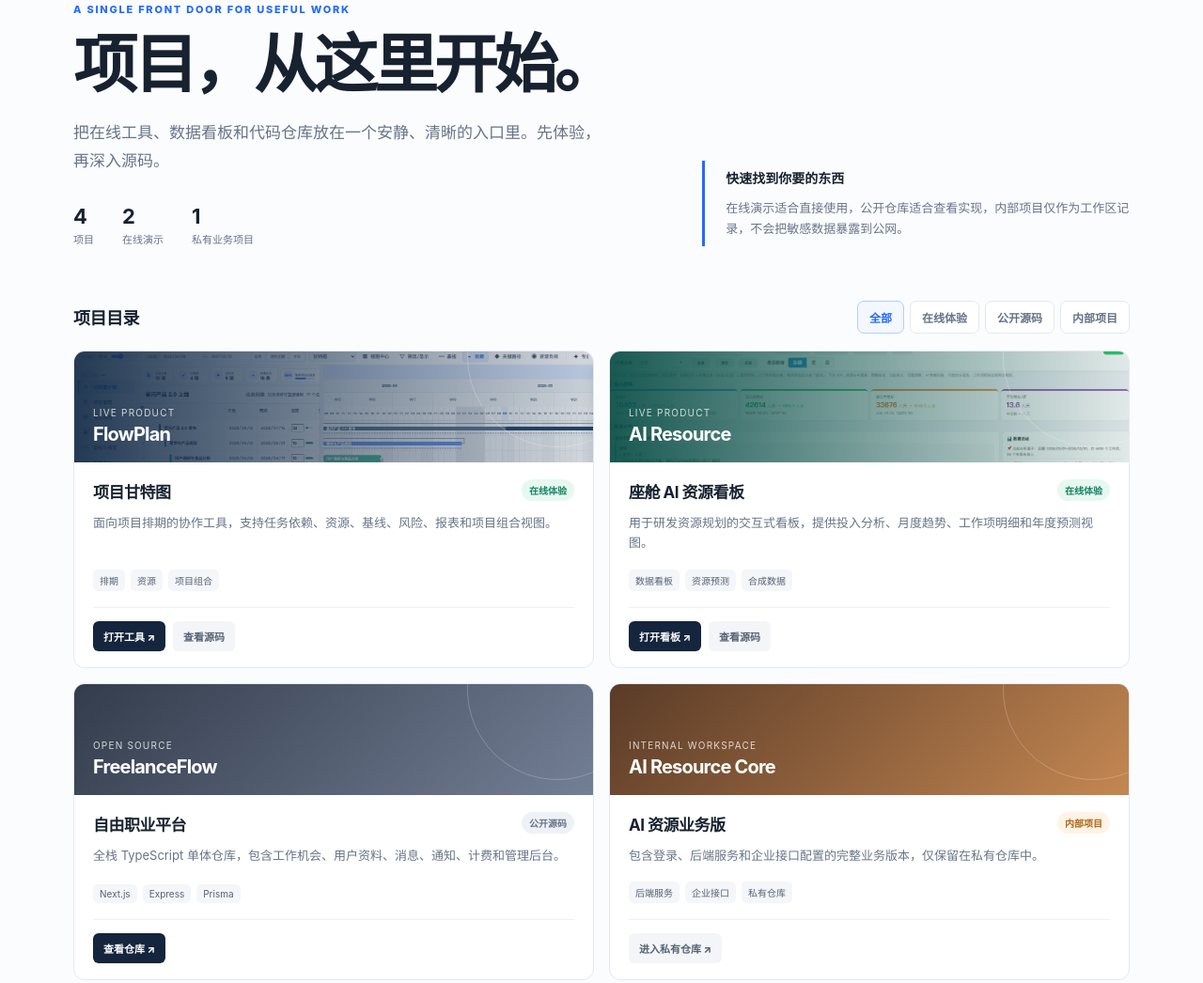
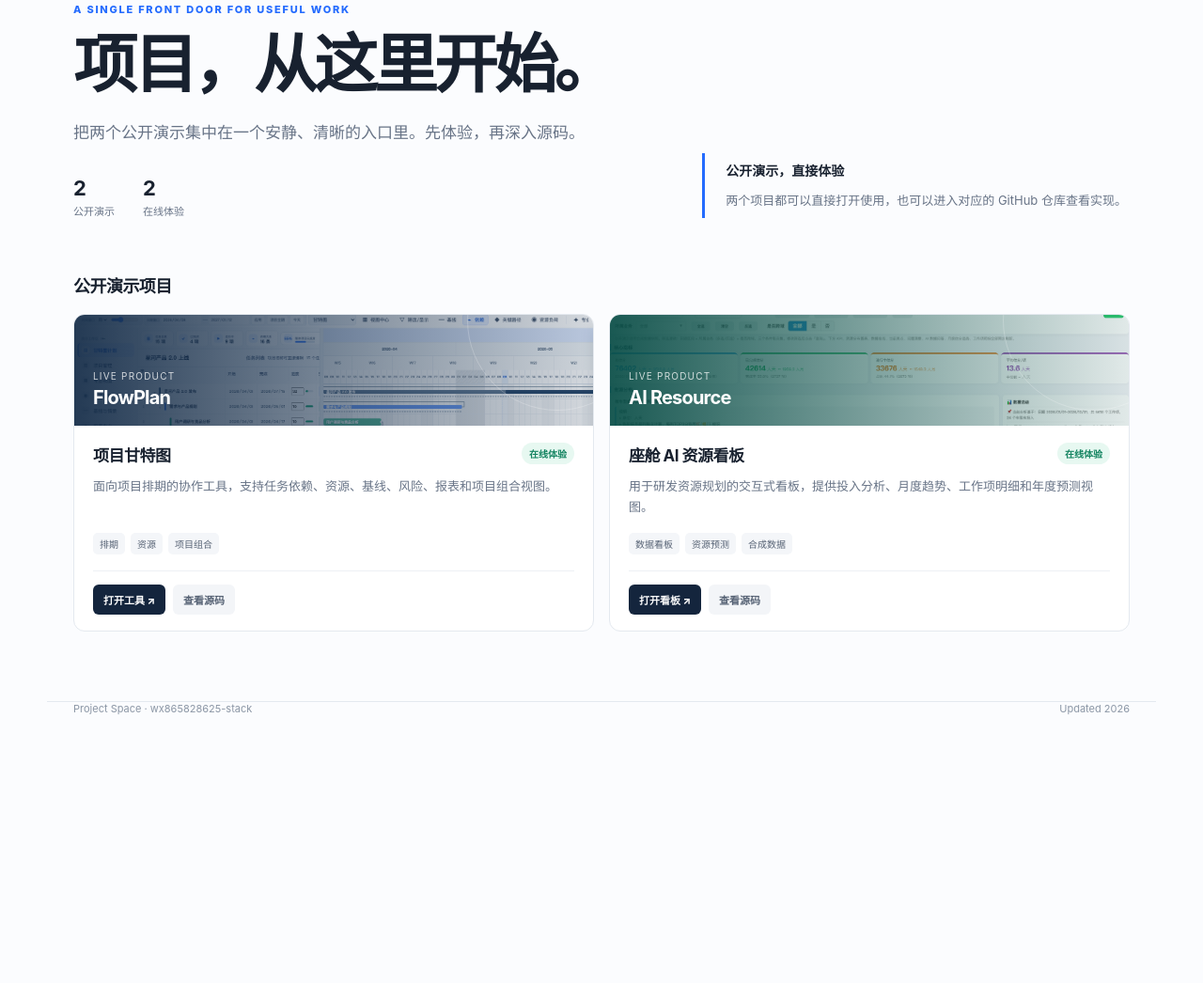
Before and after one commit to wx865828625-stack/project-portal, a plain HTML site: page index.html in a window 1280 px wide. Shown: the part 143-1189 px from the top of the page at 94% size. After the commit the page ends 904 px from the top, so only its background shows below. Drawn offline with Linux system fonts and the light colour scheme.

Commit message:
Show only public demo projects

```diff
--- a/index.html
+++ b/index.html
@@ -3,7 +3,7 @@
 <head>
   <meta charset="utf-8">
   <meta name="viewport" content="width=device-width, initial-scale=1">
-  <meta name="description" content="wx865828625-stack 的项目统一入口，集中访问在线工具和 GitHub 仓库。">
+  <meta name="description" content="wx865828625-stack 的公开演示项目入口，集中访问在线工具和 GitHub 仓库。">
   <title>Project Space · 项目统一入口</title>
   <style>
     :root { --ink:#18212f; --muted:#687487; --line:#e4e9ef; --paper:#fbfcfe; --blue:#246bfe; --mint:#159a76; --amber:#c97916; --navy:#14253d; }
@@ -28,9 +28,6 @@
     .stat span { color:var(--muted); font-size:11px; margin-top:3px; display:block; }
     .toolbar { display:flex; align-items:center; justify-content:space-between; gap:18px; margin:10px 0 18px; }
     .toolbar h2 { font-size:18px; margin:0; letter-spacing:-.03em; }
-    .filters { display:flex; gap:6px; flex-wrap:wrap; }
-    .filter { border:1px solid var(--line); background:#fff; color:var(--muted); border-radius:7px; padding:8px 12px; cursor:pointer; font-size:12px; font-weight:700; }
-    .filter.active, .filter:hover { color:var(--blue); border-color:#b5ccff; background:#f3f7ff; }
     .grid { display:grid; grid-template-columns:repeat(2,minmax(0,1fr)); gap:16px; padding-bottom:74px; }
     .card { position:relative; overflow:hidden; min-height:280px; display:flex; flex-direction:column; border:1px solid var(--line); border-radius:12px; background:#fff; transition:transform .2s, box-shadow .2s, border-color .2s; }
     .card:hover { transform:translateY(-3px); border-color:#c7d5e9; box-shadow:0 14px 34px rgba(24,50,85,.1); }
@@ -38,8 +35,6 @@
     .card-visual::after { content:""; width:190px; height:190px; border:1px solid rgba(255,255,255,.22); border-radius:50%; position:absolute; right:-58px; top:-90px; }
     .visual-flow { background-image:linear-gradient(90deg,rgba(18,42,70,.92),rgba(18,42,70,.18)),url('./assets/flowplan-preview.png'); background-size:cover; background-position:center 18%; }
     .visual-ai { background-image:linear-gradient(90deg,rgba(6,75,68,.92),rgba(6,75,68,.12)),url('./assets/dashboard-preview.png'); background-size:cover; background-position:center 10%; }
-    .visual-code { background:linear-gradient(135deg,#333c4c,#737f95); }
-    .visual-private { background:linear-gradient(135deg,#5a3b27,#c48752); }
     .visual-label { color:#fff; position:relative; z-index:1; }
     .visual-label .kind { display:block; font-size:10px; opacity:.78; letter-spacing:.12em; text-transform:uppercase; margin-bottom:5px; }
     .visual-label strong { font-size:20px; letter-spacing:-.04em; }
@@ -48,8 +43,6 @@
     .card h3 { margin:0; font-size:17px; letter-spacing:-.03em; }
     .badge { flex:none; border-radius:20px; padding:4px 8px; font-size:10px; font-weight:800; }
     .badge-live { background:#e7f8f1; color:#148461; }
-    .badge-code { background:#eef2f7; color:#687487; }
-    .badge-private { background:#fff3e5; color:#ad6612; }
     .desc { color:var(--muted); font-size:13px; line-height:1.65; margin:11px 0 17px; }
     .tags { display:flex; flex-wrap:wrap; gap:6px; margin-top:auto; }
     .tag { color:#566274; background:#f4f6f9; border-radius:5px; padding:4px 7px; font-size:10px; }
@@ -59,7 +52,6 @@
     .action.primary:hover { background:var(--blue); }
     .action.secondary { background:#f3f5f8; color:#566274; }
     .action.secondary:hover { background:#e8edf4; color:var(--ink); }
-    .action.disabled { color:#a2acb8; background:#f7f8fa; cursor:not-allowed; }
     footer { border-top:1px solid var(--line); padding:22px 0 28px; color:#8b96a5; font-size:11px; display:flex; justify-content:space-between; }
     @media (max-width:760px) { .shell { padding:0 18px; } .topbar { height:64px; } .hero { padding:52px 0 36px; display:block; } .hero-panel { margin-top:34px; } .grid { grid-template-columns:1fr; } .toolbar { align-items:flex-start; flex-direction:column; } footer { display:block; line-height:1.8; } }
   </style>
@@ -74,41 +66,23 @@
       <div>
         <p class="eyebrow">A single front door for useful work</p>
         <h1>项目，从这里开始。</h1>
-        <p class="intro">把在线工具、数据看板和代码仓库放在一个安静、清晰的入口里。先体验，再深入源码。</p>
-        <div class="stats"><div class="stat"><strong>4</strong><span>项目</span></div><div class="stat"><strong>2</strong><span>在线演示</span></div><div class="stat"><strong>1</strong><span>私有业务项目</span></div></div>
+        <p class="intro">把两个公开演示集中在一个安静、清晰的入口里。先体验，再深入源码。</p>
+        <div class="stats"><div class="stat"><strong>2</strong><span>公开演示</span></div><div class="stat"><strong>2</strong><span>在线体验</span></div></div>
       </div>
-      <aside class="hero-panel"><strong>快速找到你要的东西</strong><p>在线演示适合直接使用，公开仓库适合查看实现，内部项目仅作为工作区记录，不会把敏感数据暴露到公网。</p></aside>
+      <aside class="hero-panel"><strong>公开演示，直接体验</strong><p>两个项目都可以直接打开使用，也可以进入对应的 GitHub 仓库查看实现。</p></aside>
     </section>
-    <div class="toolbar"><h2>项目目录</h2><div class="filters" role="group" aria-label="筛选项目"><button class="filter active" data-filter="all">全部</button><button class="filter" data-filter="live">在线体验</button><button class="filter" data-filter="code">公开源码</button><button class="filter" data-filter="private">内部项目</button></div></div>
+    <div class="toolbar"><h2>公开演示项目</h2></div>
     <section class="grid" id="project-grid">
-      <article class="card" data-kind="live">
+      <article class="card">
         <div class="card-visual visual-flow"><div class="visual-label"><span class="kind">Live product</span><strong>FlowPlan</strong></div></div>
         <div class="card-body"><div class="card-title"><h3>项目甘特图</h3><span class="badge badge-live">在线体验</span></div><p class="desc">面向项目排期的协作工具，支持任务依赖、资源、基线、风险、报表和项目组合视图。</p><div class="tags"><span class="tag">排期</span><span class="tag">资源</span><span class="tag">项目组合</span></div><div class="actions"><a class="action primary" href="https://wx865828625-stack.github.io/project-gantt/" target="_blank" rel="noreferrer">打开工具 ↗</a><a class="action secondary" href="https://github.com/wx865828625-stack/project-gantt" target="_blank" rel="noreferrer">查看源码</a></div></div>
       </article>
-      <article class="card" data-kind="live">
+      <article class="card">
         <div class="card-visual visual-ai"><div class="visual-label"><span class="kind">Live product</span><strong>AI Resource</strong></div></div>
         <div class="card-body"><div class="card-title"><h3>座舱 AI 资源看板</h3><span class="badge badge-live">在线体验</span></div><p class="desc">用于研发资源规划的交互式看板，提供投入分析、月度趋势、工作项明细和年度预测视图。</p><div class="tags"><span class="tag">数据看板</span><span class="tag">资源预测</span><span class="tag">合成数据</span></div><div class="actions"><a class="action primary" href="https://wx865828625-stack.github.io/ai-resource-dashboard-demo/" target="_blank" rel="noreferrer">打开看板 ↗</a><a class="action secondary" href="https://github.com/wx865828625-stack/ai-resource-dashboard-demo" target="_blank" rel="noreferrer">查看源码</a></div></div>
-      </article>
-      <article class="card" data-kind="code">
-        <div class="card-visual visual-code"><div class="visual-label"><span class="kind">Open source</span><strong>FreelanceFlow</strong></div></div>
-        <div class="card-body"><div class="card-title"><h3>自由职业平台</h3><span class="badge badge-code">公开源码</span></div><p class="desc">全栈 TypeScript 单体仓库，包含工作机会、用户资料、消息、通知、计费和管理后台。</p><div class="tags"><span class="tag">Next.js</span><span class="tag">Express</span><span class="tag">Prisma</span></div><div class="actions"><a class="action primary" href="https://github.com/wx865828625-stack/bug-bounty" target="_blank" rel="noreferrer">查看仓库 ↗</a></div></div>
-      </article>
-      <article class="card" data-kind="private">
-        <div class="card-visual visual-private"><div class="visual-label"><span class="kind">Internal workspace</span><strong>AI Resource Core</strong></div></div>
-        <div class="card-body"><div class="card-title"><h3>AI 资源业务版</h3><span class="badge badge-private">内部项目</span></div><p class="desc">包含登录、后端服务和企业接口配置的完整业务版本，仅保留在私有仓库中。</p><div class="tags"><span class="tag">后端服务</span><span class="tag">企业接口</span><span class="tag">私有仓库</span></div><div class="actions"><a class="action secondary" href="https://github.com/wx865828625-stack/ai-resource-dashboard" target="_blank" rel="noreferrer">进入私有仓库 ↗</a></div></div>
       </article>
     </section>
   </main>
   <footer class="shell"><span>Project Space · wx865828625-stack</span><span>Updated 2026</span></footer>
-  <script>
-    const buttons = document.querySelectorAll('.filter');
-    const cards = document.querySelectorAll('.card');
-    buttons.forEach(button => button.addEventListener('click', () => {
-      buttons.forEach(item => item.classList.remove('active'));
-      button.classList.add('active');
-      const filter = button.dataset.filter;
-      cards.forEach(card => { card.hidden = filter !== 'all' && card.dataset.kind !== filter; });
-    }));
-  </script>
 </body>
 </html>
```
Also changed, not shown: 1 other file.
